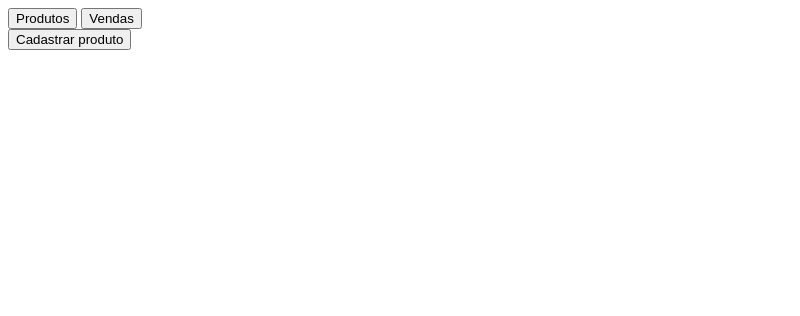
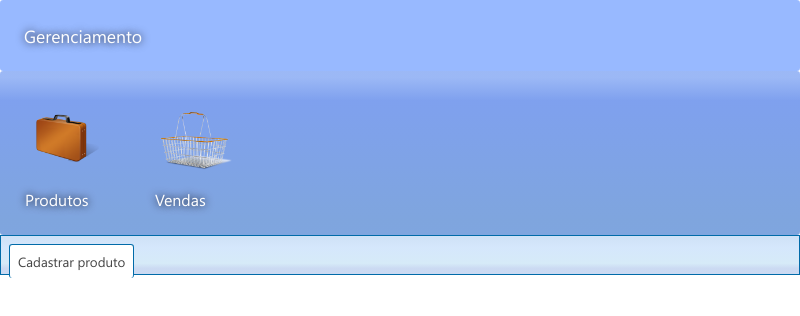
Before and after one commit to henryueta/hikkari-stock-desktop, an Electron app: page src/public/pages/management.html in a window 800 px wide. Drawn offline with Linux system fonts and the light colour scheme.

Commit message:
managementStyle

```diff
--- a/src/public/pages/management.html
+++ b/src/public/pages/management.html
@@ -4,6 +4,7 @@
     <meta charset="UTF-8">
     <meta name="viewport" content="width=device-width, initial-scale=1.0">
     <title>Document</title>
+    <link rel="stylesheet" href="../styles/index.css">
     <link rel="stylesheet" href="../styles/management.css">
 </head>
 <body>
@@ -29,17 +30,32 @@
     </dialog>
 
     <section>
+        <div class="table-title-container">
+            <h1>Gerenciamento</h1>
+        </div>
         <div class="table-type-change-container">
-            <button id="product_type_button">Produtos</button>
-            <button id="sale_type_button">Vendas</button>
+            <button
+            class="icon_button"
+            id="product_type_button">
+            <img src="../../assets/imgs/product.ico" alt="">
+            <span>Produtos</span>
+            </button>
+            <button
+            class="icon_button"
+            id="sale_type_button">
+            <img src="../../assets/imgs/sale.ico" alt="">
+            <span>Vendas</span>
+            </button>
         </div>
         <div class="table-actions-container">
             <button
+            class="default_button"
             id="product_register_button"
             onclick="">
                 Cadastrar produto
             </button>
             <button
+            class="default_button"
             id="sale_register_button"
             onclick="">
                 Cadastrar venda
--- /dev/null
+++ b/src/public/styles/index.css
@@ -0,0 +1,75 @@
+
+@font-face {
+    font-family: 'segoe';
+    src: url('../../assets/fonts/Segoe\ UI.ttf');
+    transition: 0.2s ease-in-out;
+}
+
+*{
+  font-family: 'segoe';
+  padding:0;
+  margin: 0;
+  box-sizing: border-box;
+}
+
+body{
+    background-size: cover;
+   background: #ffffff;
+    /* background: linear-gradient(273deg,rgb(92, 137, 192) 7%, rgb(78, 109, 130,0.2) 35%, rgb(71, 95, 116,0.2) 80%, rgba(92, 137, 192, 1) 97%); */
+}
+
+.default_button{
+    /* background: #3e7afa; */
+    /* background: linear-gradient(0deg,rgba(86, 125, 191, 0.1) 30%, rgba(33, 129, 194,0.1) 28%, rgba(87, 192, 199,0.1) 69%, rgba(255, 255, 255, 1) 97%); */
+      border: 0.1rem solid rgb(1, 107, 169);
+
+    background-color: white;
+    border-bottom: none;
+    /* box-shadow: 0rem 0rem 0.2rem rgb(0, 0, 0,0.2); */
+    border-radius: 0.2rem;
+    padding: 0.5rem;
+    color: rgb(68, 68, 68);
+    cursor: pointer;
+    position: absolute;
+}
+
+/* .default_button:hover{
+    background: #3e7afa;
+    background: linear-gradient(0deg,rgb(130, 169, 255,0.3) 5%, rgba(33, 129, 194,0.3) 28%, rgba(87, 192, 199,0.3) 69%, rgba(255, 255, 255, 1) 97%);
+} */
+
+.icon_button{
+    background: none;
+     /* background:black; */
+    /* background: linear-gradient(0deg,rgba(255, 255, 255, 0.1) 15%, rgba(33, 129, 194,0.1) 28%, rgba(87, 192, 199,0.1) 69%, rgba(255, 255, 255, 0.1) 97%);  */
+    /* border-radius: 0.1rem solid rgba(255, 255, 255, 0.5); */
+    border-radius: 0.2rem;
+    border: 0.1rem solid rgb(255, 255, 255,0.0);
+     padding: 1rem;
+    /* color: rgb(68, 68, 68); */
+    cursor: pointer;
+    display: flex;
+    gap: 0.8rem;
+    flex-direction: column;
+}
+
+.icon_button>img{
+    width: 5rem;
+    /* background: linear-gradient(0deg,rgb(130, 169, 255,0.1) 15%, rgba(33, 129, 194,0.1) 28%, rgba(87, 192, 199,0.1) 69%, rgba(255, 255, 255, 0.1) 97%);  */
+    border-radius: 0.5rem;
+    padding: 0.2rem;
+}
+
+.icon_button span{
+    font-size: 1rem;
+    color: rgb(255, 255, 255);
+    text-shadow: 0rem 0rem 0.5rem rgb(0, 0, 0);
+}
+
+.icon_button:hover{
+    span{
+        text-decoration: underline;
+        text-shadow: 0rem 0rem 1rem rgb(0, 0, 0);
+        color: rgb(190, 222, 233);
+    }
+ }
--- a/src/public/styles/management.css
+++ b/src/public/styles/management.css
@@ -9,8 +9,18 @@
 }
 
 .table-actions-container{
+  padding: 0.5rem 0.5rem 0rem 0.5rem;
   display: flex;
   flex-direction: row;
+  gap: 1rem;
+  border: 0.1rem solid rgb(1, 107, 169);
+    position: relative;
+    height: 40px;
+  background: linear-gradient(0deg,rgba(84, 133, 213, 0.3) 15%, rgba(120, 187, 231, 0.3) 28%, rgba(116, 176, 245, 0.3) 69%, rgba(97, 160, 227, 0.3) 97%);
+}
+
+#sale_register_button{
+  left: 145px;
 }
 
 input[type="date"] {
@@ -22,3 +32,58 @@ input[type="date"] {
   color: #333;
   font-family: inherit;
 }
+
+.table-type-change-container{
+  display: flex;
+  flex-direction: row;
+  gap: 1rem;
+  background: #a9acc2;
+background: linear-gradient(0deg,rgb(0, 76, 191,0.5) 0%, rgb(0, 76, 189,0.5) 9%, rgb(0, 67, 222,0.5) 82%, rgb(57, 114, 236,0.5) 96%, rgb(57, 114, 236,0.5) 100%);
+  backdrop-filter: blur(10px);
+  /* border: 0.5rem solid rgba(73, 73, 73, 0.2); */
+  border-radius: 0.2rem;
+  padding: 0.5rem;
+
+}
+
+.table-title-container{
+    background:rgba(51, 116, 255, 0.5);
+  backdrop-filter: blur(10px);
+  /* border: 0.1rem solid rgba(73, 73, 73, 0.2); */
+  border-radius: 0.2rem;
+  padding: 1.5rem;
+}
+
+.table-title-container h1{
+  font-size: 1.1rem;
+  font-weight: lighter;
+  color: rgb(255, 255, 255);
+  text-shadow: 0rem 0rem 0.5rem rgb(0, 0, 0);
+}
+
+.data-container{
+  padding: 0.5rem 0rem 0.5rem 0rem;
+}
+
+.data-container table{
+  background-color: white;
+  width: 100%;
+   border-collapse: collapse;
+}
+
+
+.data-container table th{
+    text-align: start;
+    padding: 0.2rem;
+    font-weight: lighter;
+    border: 0.1rem solid rgb(18, 94, 169);
+    background: linear-gradient(0deg,rgba(45, 108, 210, 0.3) 15%, rgba(33, 129, 194,0.3) 28%, rgba(87, 139, 199, 0.3) 69%, rgb(210, 232, 255,0.3) 97%);
+}
+
+.data-container table td{
+    border: 0.1rem solid rgb(18, 94, 169);
+    border-top: none;
+    text-align: start;
+    padding: 0.2rem;
+
+}
--- a/src/scripts/management.js
+++ b/src/scripts/management.js
@@ -136,6 +136,13 @@ const onCreateTableDataAction = (type,params)=>{
 
 }
 
+
+const onCreateTableTitle = (title)=>{
+     const table_title_container = document.querySelector(".table-title-container")
+
+    table_title_container.children[0].textContent = title
+}
+
 const onCreateTable = (document_structure,header,data,table)=>{
 
     const table_header_row = document.createElement("tr");
@@ -147,7 +154,7 @@ const onCreateTable = (document_structure,header,data,table)=>{
             table_header_row.append(table_header)
         }
     }
-
+    onCreateTableTitle("Gerenciamento de "+table.title+"s")
 
     document_structure.head.append(table_header_row)
 
@@ -258,6 +265,7 @@ const onResetTable = (document_structure)=>{
 const onChangeTableType = (type)=>{
     const current_url = new URL(window.location.href);
     current_url.searchParams.set('table',type)
+    onCreateTableTitle("")
       product_register_button.disabled = (type === 'sale');
         product_register_button.style.display = (type === 'sale' ? 'none' : 'flex');
         const sale_register_button = document.querySelector("#sale_register_button");
```
Also changed, not shown: src/index.html (+4 -1 lines), src/assets/fonts/Segoe UI Bold Italic.ttf (added), src/assets/fonts/Segoe UI Bold.ttf (added), src/assets/fonts/Segoe UI Italic.ttf (added), src/assets/fonts/Segoe UI.ttf (added), src/assets/imgs/background.jpg (added), src/assets/imgs/product.ico (added), src/assets/imgs/sale.ico (added).
